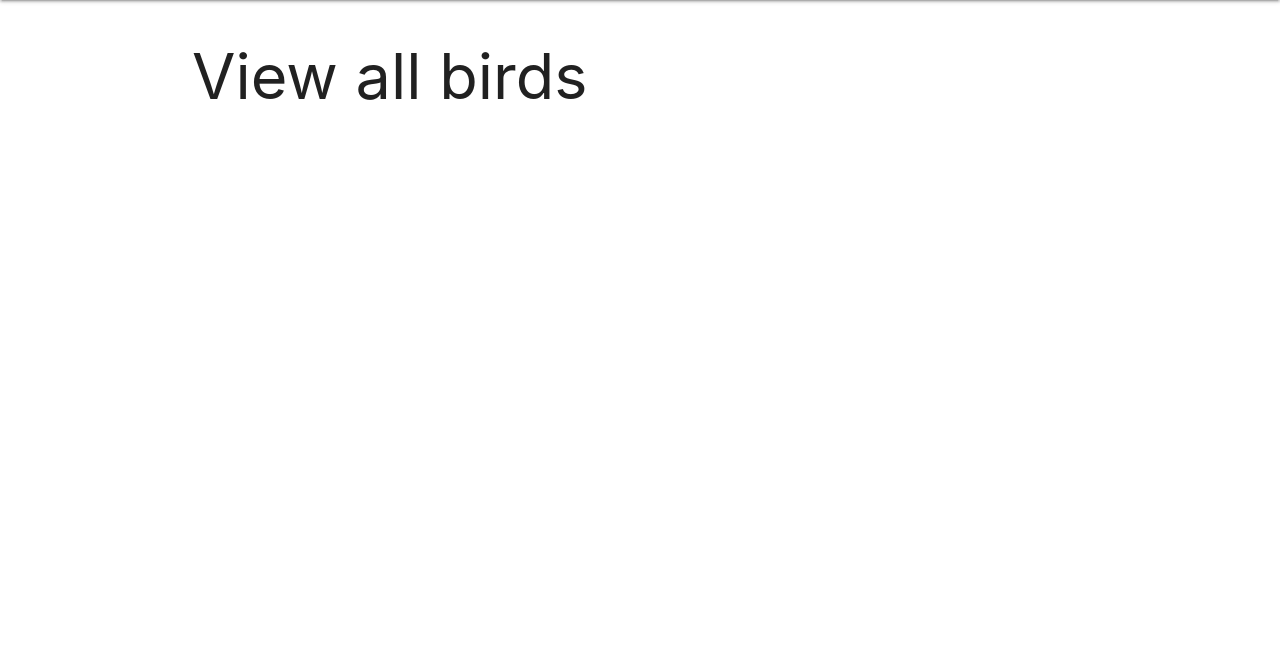
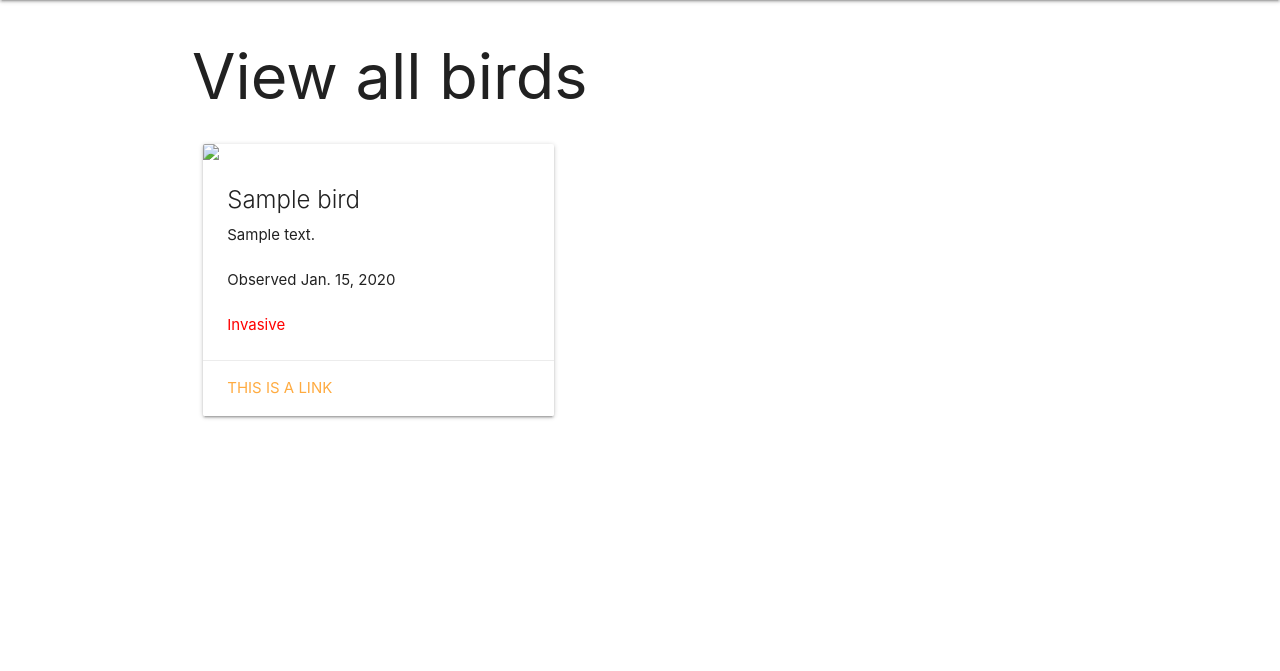
Before and after one commit to TCashion/finch-finder, a Django app: page /birds/ in a window 1280 px wide. Shown: the part 64-735 px from the top of the page. Run offline with Django 3.2, Linux system fonts and the light colour scheme; tables that the repository leaves empty hold one stand-in row (values such as "Sample post"); some libraries are stand-ins or nearby versions.

Commit message:
update index view with cards

```diff
--- a/main_app/templates/birds/index.html
+++ b/main_app/templates/birds/index.html
@@ -3,4 +3,32 @@
 
 <h1>View all birds</h1>
 
+<div class="row">
+    {% for bird in birds %}
+            <div class="col s12 m7 l5">
+                <div class="card">
+                    <div class="card-image">
+                    <img src="https://via.placeholder.com/250x250">
+                    <span class="card-title">{{ bird.name }}</span>
+                    </div>
+                    <div class="card-content">
+                    <span class="card-title">{{ bird.scientific_name }}</span>
+                    <p>{{ bird.description }}</p>
+                    <br>
+                    <p>Observed {{ bird.date }}</p>
+                    <br>
+                    {% if bird.invasive %}
+                        <p style="color:red">Invasive</p>
+                    {% else %}
+                        <p style="color:green">Non-Invasive</p>
+                    {% endif %}
+                    </div>
+                    <div class="card-action">
+                    <a href="#">This is a link</a>
+                    </div>
+                </div>
+            </div>
+        {% endfor %}
+    </div>
+
 {% endblock %}
--- a/main_app/views.py
+++ b/main_app/views.py
@@ -1,8 +1,10 @@
 from django.shortcuts import render
+from .models import Bird
 
 # Create your views here.
 def home(request):
     return render(request, 'main_app/home.html')
 
 def birds_index(request):
-    return render(request, 'birds/index.html')
+    birds = Bird.objects.all()
+    return render(request, 'birds/index.html', { 'birds': birds })
```
